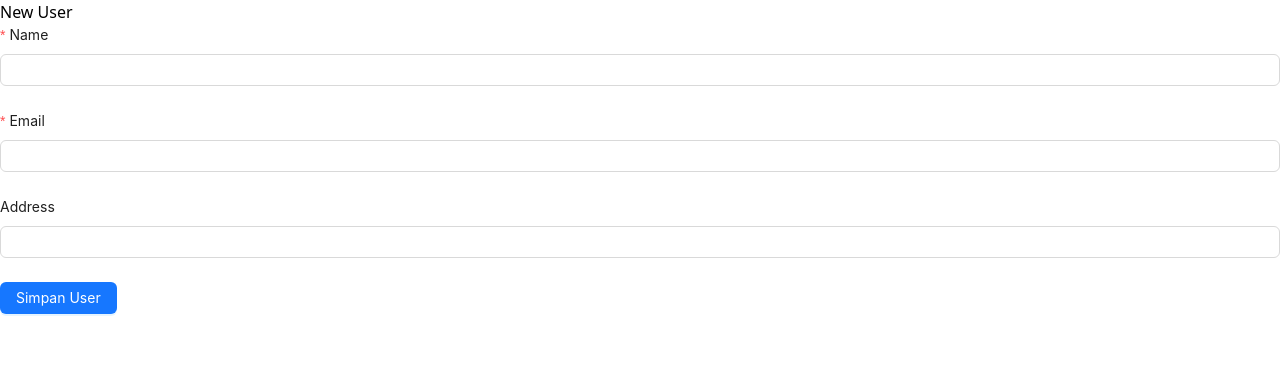
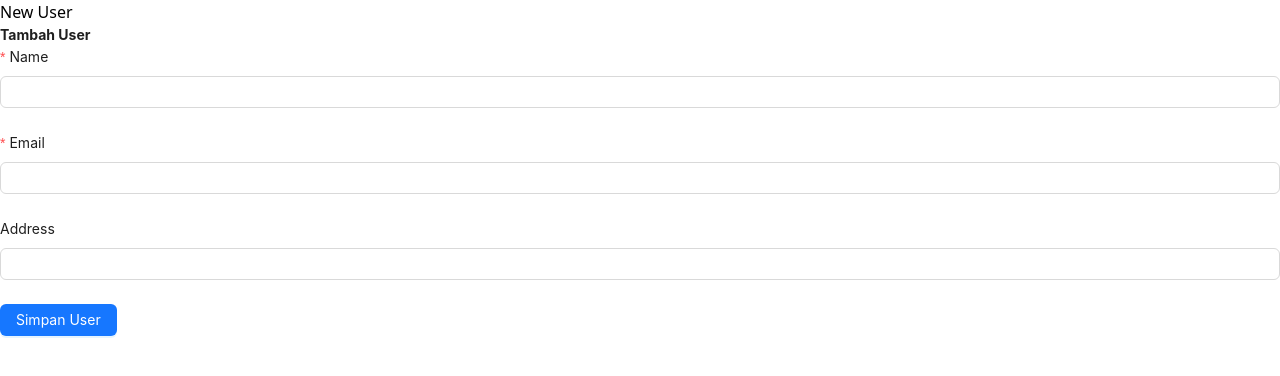
Before and after one commit to kanaydo/project-intern, a Next.js app: page /users/new in a window 1280 px wide. Shown: the top 376 px of the page. Built offline with nearby package versions, Linux system fonts and the light colour scheme; what @ant-design/nextjs-registry would draw is missing.

Commit message:
feat: adding label

```diff
--- a/src/components/users/UserForm.tsx
+++ b/src/components/users/UserForm.tsx
@@ -45,6 +45,7 @@ export const UserForm = () => {
       onFinish={submit}
       disabled={isPending}
     >
+      <b>Tambah User</b>
       {contextHolder}
       <Form.Item
         name={"name"}
```
